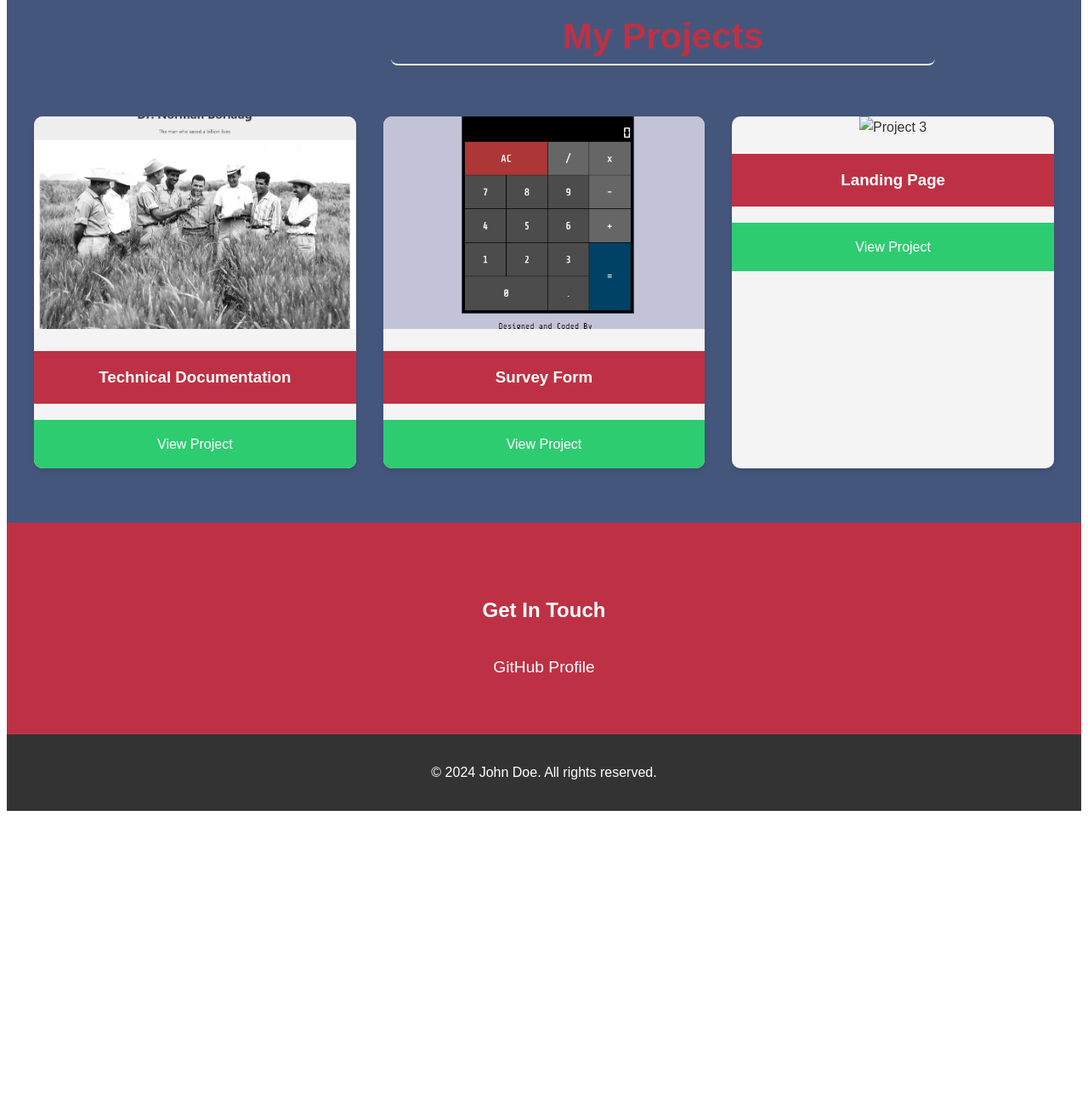
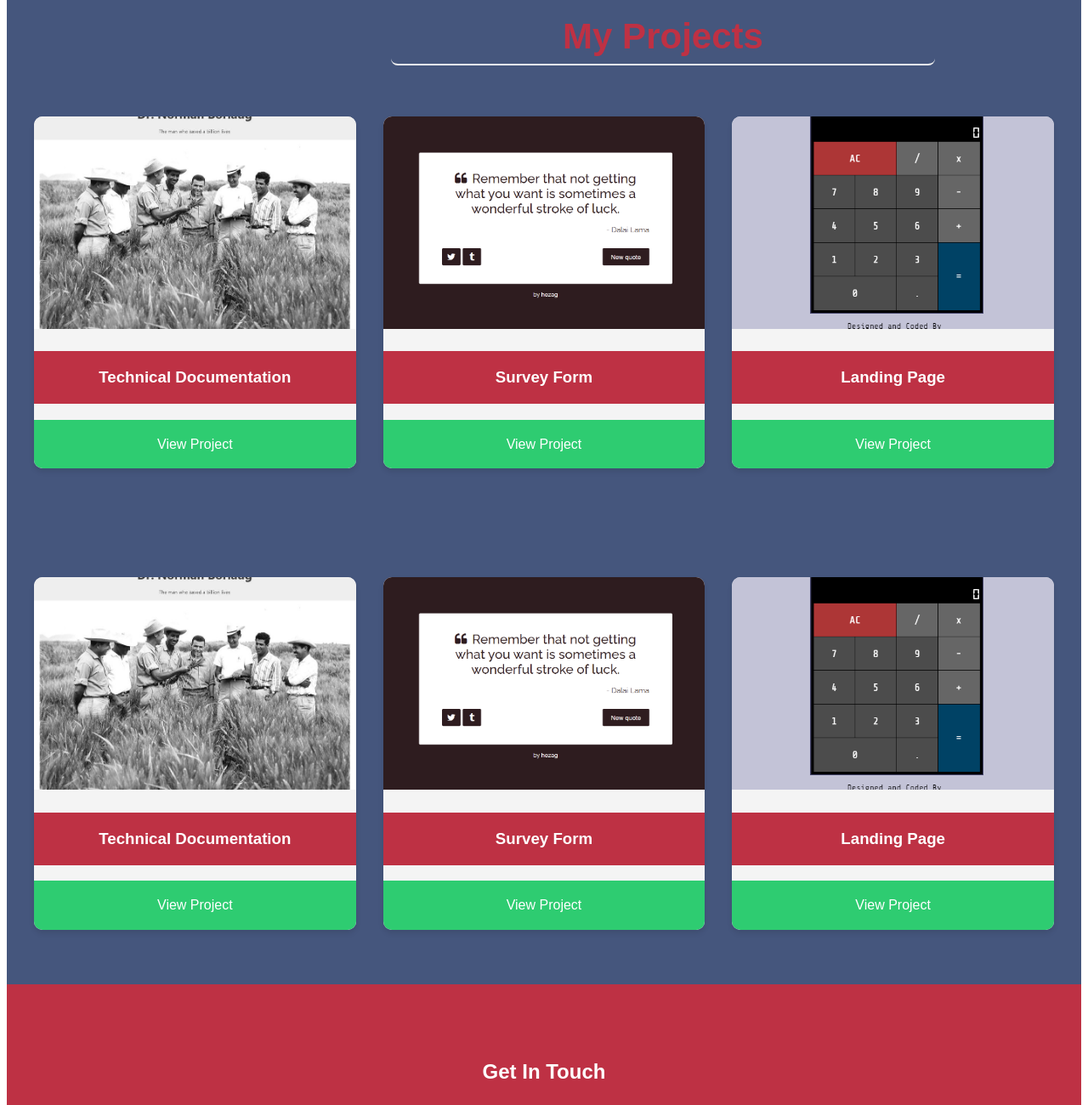
Before and after one commit to Derrick-MUGISHA/personal-potifolia, a plain HTML site: page index.html in a window 1280 px wide. Shown: the part 1000-2300 px from the top of the page at 85% size. Before the commit the page ends 1962 px from the top, so only its background shows below. Drawn offline with Linux system fonts and the light colour scheme.

Commit message:
secomd-image

```diff
--- a/index.html
+++ b/index.html
@@ -31,15 +31,34 @@
             <div class="project-tile">
                 <img src="./img/tribute.jpg" alt="Project 1">
                 <h3>Technical Documentation</h3>
-                <a href="./img/random-quote-machine.png" target="_blank">View Project</a>
+                <a href="https://codepen.io" target="_blank">View Project</a>
             </div>
             <div class="project-tile">
-                <img src="./img/calc.png" alt="Project 2">
+                <img src="./img/random-quote-machine.png" alt="Project 2">
                 <h3>Survey Form</h3>
                 <a href="https://codepen.io" target="_blank">View Project</a>
             </div>
             <div class="project-tile">
-                <img src="/api/placeholder/400/300" alt="Project 3">
+                <img src="./img/calc.png" alt="Project 3">
+                <h3>Landing Page</h3>
+                <a href="https://codepen.io" target="_blank">View Project</a>
+            </div>
+        </div>
+    </section>
+    <section id="projects">
+        <div class="project-grid">
+            <div class="project-tile">
+                <img src="./img/tribute.jpg" alt="Project 1">
+                <h3>Technical Documentation</h3>
+                <a href="https://codepen.io" target="_blank">View Project</a>
+            </div>
+            <div class="project-tile">
+                <img src="./img/random-quote-machine.png" alt="Project 2">
+                <h3>Survey Form</h3>
+                <a href="https://codepen.io" target="_blank">View Project</a>
+            </div>
+            <div class="project-tile">
+                <img src="./img/calc.png" alt="Project 3">
                 <h3>Landing Page</h3>
                 <a href="https://codepen.io" target="_blank">View Project</a>
             </div>
```
